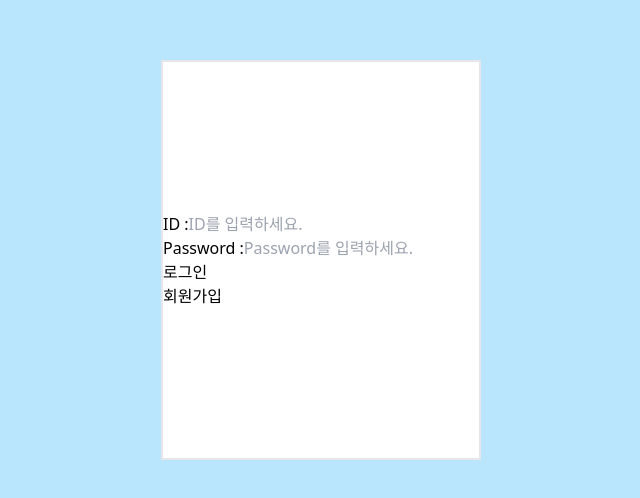
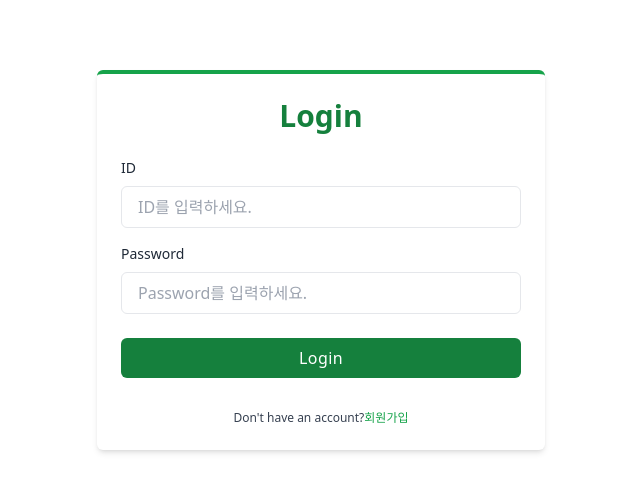
Before and after one commit to Juling0304/pythonStudy, a Next.js app in the folder frontend/: page / in a window 1280 px wide. Shown: the part 140-638 px from the top of the page, without its empty margins (319-959 px from the left). Built offline with nearby package versions, Linux system fonts and the light colour scheme.

Commit message:
fix: 230816 study

```diff
--- a/frontend/components/Layout/Header.js
+++ b/frontend/components/Layout/Header.js
@@ -1,8 +1,36 @@
 import { useEffect, useState } from 'react'
+import { useRouter } from 'next/router'
 import * as useFetch from '../../lib/useFetch'
 
 function Header() {
-    const [menu, setMenu] = useState()
+    const [menu, setMenu] = useState([])
+
+    const router = useRouter()
+
+    // jwt 인증 및 갱신
+    useEffect(() => {
+        async function fetchData() {
+            const forAccess = useFetch.forJWT('verify')
+
+            const res =  await useFetch.asyncFetchData('http://127.0.0.1:8000/common/jwt-token-auth/verify/', forAccess)
+
+            if(res.status === 401){
+                console.log('need refresh')
+                const forRefresh = useFetch.forJWT('refresh')
+
+                const refreshRes =  await useFetch.asyncFetchData('http://127.0.0.1:8000/common/jwt-token-auth/refresh/', forRefresh)
+                const refreshJson = await refreshRes.json()
+
+                if(refreshJson.status === 401){
+                    router.push('/')
+                }
+
+                sessionStorage.setItem('access',refreshJson.access)
+            }
+
+        }
+        fetchData()
+      }, [])
 
     useEffect(() => {
         async function fetchData() {
@@ -10,14 +38,14 @@ function Header() {
 
             const res =  await useFetch.asyncFetchData('http://127.0.0.1:8000/common/menu/', headers)
             const json = await res.json()
-            if(res.status == 401){
-
-            }
-            console.log(json)
+            setMenu(json)
         }
         fetchData()
       }, [])
 
+    console.log(menu)
+
+    if(menu.length === 0) {
         return (
             <div>
                 <li>카테고리 1</li>
@@ -27,6 +55,18 @@ function Header() {
                 <li>카테고리 5</li>
             </div>
         )
+    } else {
+        return (
+            <div>
+                {menu.map((item, index) => {
+                    return (
+                        <li>{item.title}</li>
+                    )
+                })}
+            </div>
+        )
+    }
+
 }
 
 export default Header
--- a/frontend/components/Layout/Layout.js
+++ b/frontend/components/Layout/Layout.js
@@ -1,3 +1,4 @@
+import { useEffect, useState } from 'react'
 import Header from './Header'
 
 function Layout({children}) {
--- a/frontend/lib/useFetch.js
+++ b/frontend/lib/useFetch.js
@@ -41,6 +41,33 @@ export function forPostMethodWithJWT(body=null){
     }
 }
 
+export function forJWT(action){
+    const formData = new FormData()
+
+    if(action === 'verify'){
+        const token = sessionStorage.getItem('access')
+        formData.append('token',token)
+    } else if(action === 'refresh'){
+        const token = sessionStorage.getItem('refresh')
+        formData.append('refresh',token)
+    } else {
+        return false
+    }
+
+    return {
+        method: 'Post',
+        mode: 'cors',
+        cache: 'no-cache',
+        credentials: "same-origin",
+        headers:{
+            // 'Content-Type': 'application/json'
+            'Accept': '*/*'
+        },
+        body: formData
+    }
+
+}
+
 export async function asyncFetchData(url, headers) {
     return await fetch(url,headers)
 }
--- a/frontend/pages/index.js
+++ b/frontend/pages/index.js
@@ -39,6 +39,7 @@ function IndexPage() {
       if(json.is_success){
         sessionStorage.setItem('access',json.data.access)
         sessionStorage.setItem('refresh',json.data.refresh)
+
         router.push('/main')
       } else {
         console.log('login fail')
@@ -50,41 +51,49 @@ function IndexPage() {
   }
 
   return (
-    <div className='h-screen flex items-center bg-sky-200'>
-      <div className='bg-white mx-auto border-solid border-2 w-1/4 h-2/4 flex items-center'>
+    <div className="relative flex flex-col justify-center min-h-screen overflow-hidden">
+      <div className="w-full p-6 m-auto bg-white border-t-4 border-green-600 rounded-md shadow-md border-top lg:max-w-md">
+        <h1 className="text-3xl font-semibold text-center text-green-700">Login</h1>
+        <div className="mt-6">
           <div>
-          <div>
-            ID :
+            <label className="block text-sm text-gray-800">ID</label>
             <input
               id="id"
               type="text"
+              className='block w-full px-4 py-2 mt-2 text-green-700 bg-white border rounded-md focus:border-green-400 focus:ring-green-300 focus:outline-none focus:ring focus:ring-opacity-40'
               onChange={setOnChange}
               value={id}
               placeholder="ID를 입력하세요."
             />
           </div>
+          <div className="mt-4">
             <div>
-            Password :
+              <label className="block text-sm text-gray-800">Password</label>
               <input
                 id="password"
                 type="password"
+                className="block w-full px-4 py-2 mt-2 text-green-700 bg-white border rounded-md focus:border-green-400 focus:ring-green-300 focus:outline-none focus:ring focus:ring-opacity-40"
                 onChange={setOnChange}
                 value={password}
                 placeholder="Password를 입력하세요."
               />
             </div>
-          <button onClick={onClickLogin}>로그인</button>
-
-          <div>
-            <Link href="/join">
-              <button>회원가입</button>
-            </Link>
+            {/* <a href="#" class="text-xs text-gray-600 hover:underline">Forget Password?</a> */}
+            <div className="mt-6">
+              <button
+              onClick={onClickLogin}
+                className="w-full px-4 py-2 tracking-wide text-white transition-colors duration-200 transform bg-green-700 rounded-md hover:bg-green-600 focus:outline-none focus:bg-green-600">
+                Login
+              </button>
             </div>
           </div>
         </div>
-
-
-
+        <p className="mt-8 text-xs font-light text-center text-gray-700"> Don't have an account?
+          <Link className="font-medium text-green-600 hover:underline" href="/join">
+            회원가입
+          </Link>
+        </p>
+      </div>
     </div>
   )
 }
```
Also changed, not shown: frontend/middleware.js (added, +17 -0 lines), 2 other files (tests, documents, lock files or other folders). Lines whose indentation alone changed are shown as unchanged.
